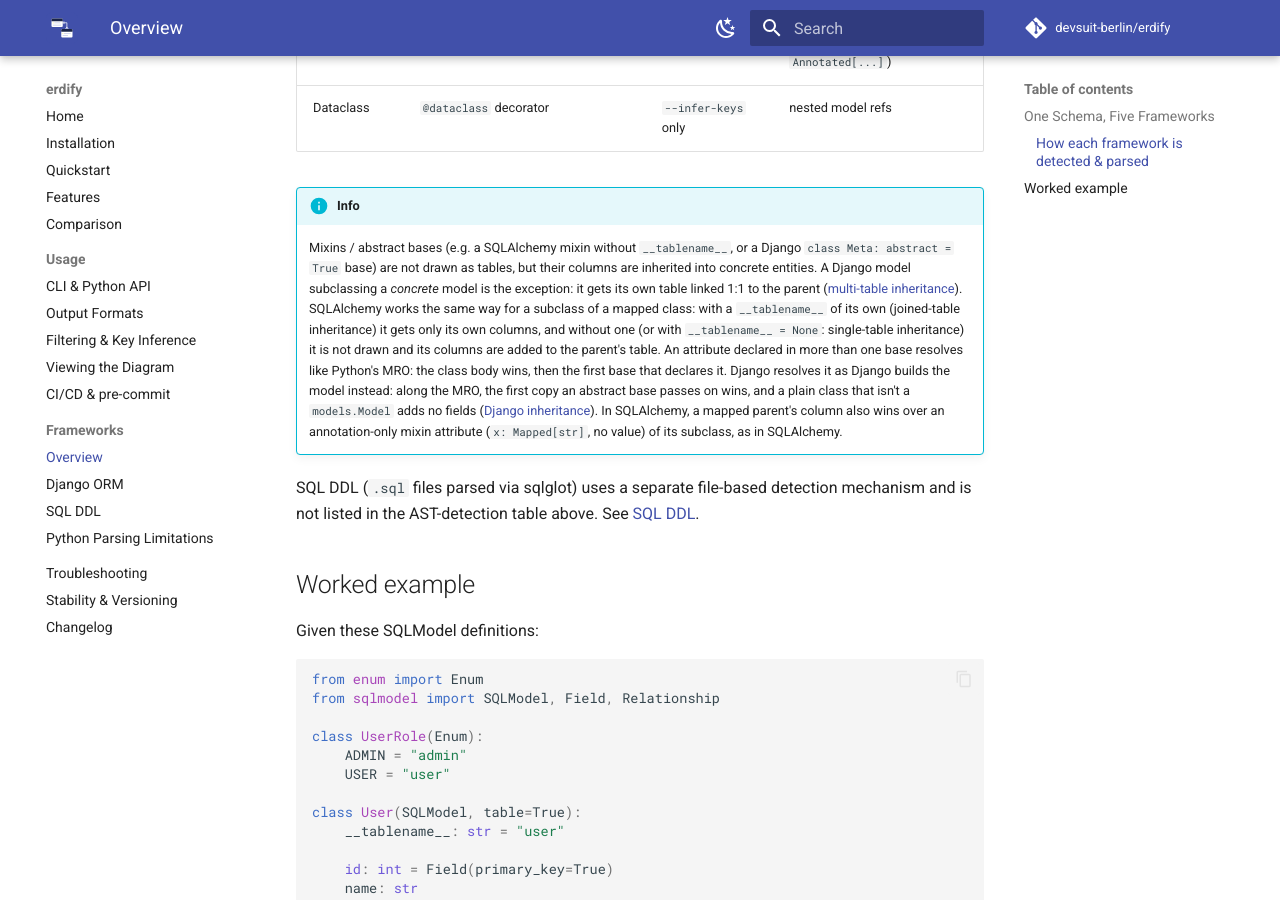
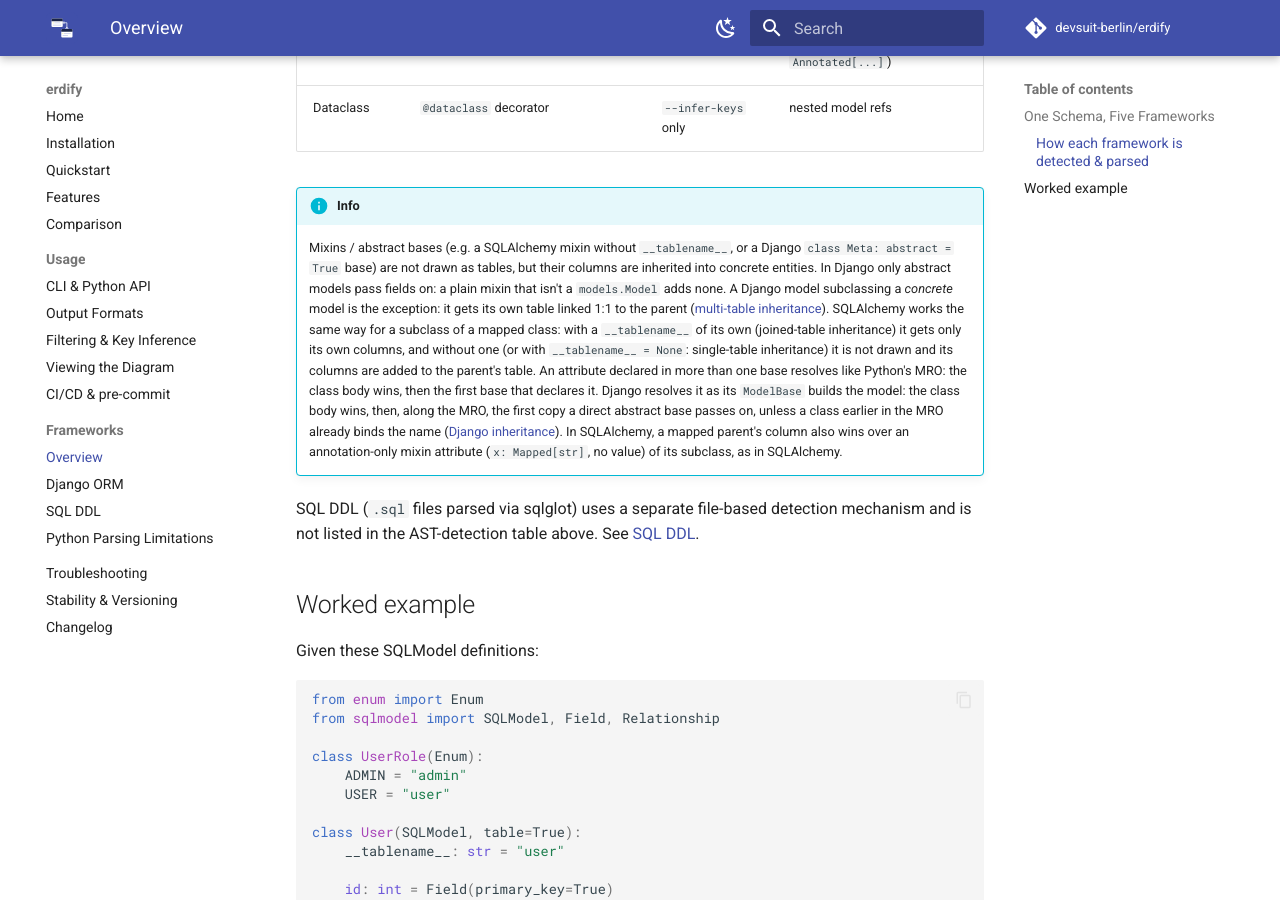
Before and after one commit to devsuit-berlin/erdify, an MkDocs documentation site: the page built from docs/frameworks/index.md, in a window 1280 px wide and 900 px high, scrolled down 3170 px. Built offline with MkDocs 1.6.1 and Material for MkDocs 9.7.7, drawn with Linux system fonts in a browser that asks for light colours; comment, search, counter and statistics services are not loaded.

Commit message:
docs: precise Django inheritance wording, harness docstring, CHANGELOG entry
Co-Authored-By: Claude <noreply@anthropic.com>

```diff
--- a/docs/frameworks/index.md
+++ b/docs/frameworks/index.md
@@ -180,7 +180,8 @@ class Order(models.Model):
 
     Mixins / abstract bases (e.g. a SQLAlchemy mixin without `__tablename__`, or a
     Django `class Meta: abstract = True` base) are not drawn as tables, but their
-    columns are inherited into concrete entities. A Django model subclassing a
+    columns are inherited into concrete entities. In Django only abstract models
+    pass fields on: a plain mixin that isn't a `models.Model` adds none. A Django model subclassing a
     *concrete* model is the exception: it gets its own table linked 1:1 to the
     parent ([multi-table inheritance](django.md#inheritance)). SQLAlchemy works the
     same way for a subclass of a mapped class: with a `__tablename__` of its own
@@ -188,10 +189,10 @@ class Order(models.Model):
     (or with `__tablename__ = None`: single-table inheritance) it is not drawn
     and its columns are added to the parent's table. An attribute declared in
     more than one base resolves like Python's MRO: the class body wins, then the
-    first base that declares it. Django resolves it as Django builds the model
-    instead: along the MRO, the first copy an abstract base passes on wins, and
-    a plain class that isn't a `models.Model` adds no fields
-    ([Django inheritance](django.md#inheritance)). In SQLAlchemy, a mapped parent's column also
+    first base that declares it. Django resolves it as its `ModelBase` builds
+    the model: the class body wins, then, along the MRO, the first copy a
+    direct abstract base passes on, unless a class earlier in the MRO already
+    binds the name ([Django inheritance](django.md#inheritance)). In SQLAlchemy, a mapped parent's column also
     wins over an annotation-only mixin attribute (`x: Mapped[str]`, no value)
     of its subclass, as in SQLAlchemy.
 
```
Also changed, not shown: CHANGELOG.md (+8 -0 lines), docs/frameworks/django.md (+2 -1 lines), 2 other files.
